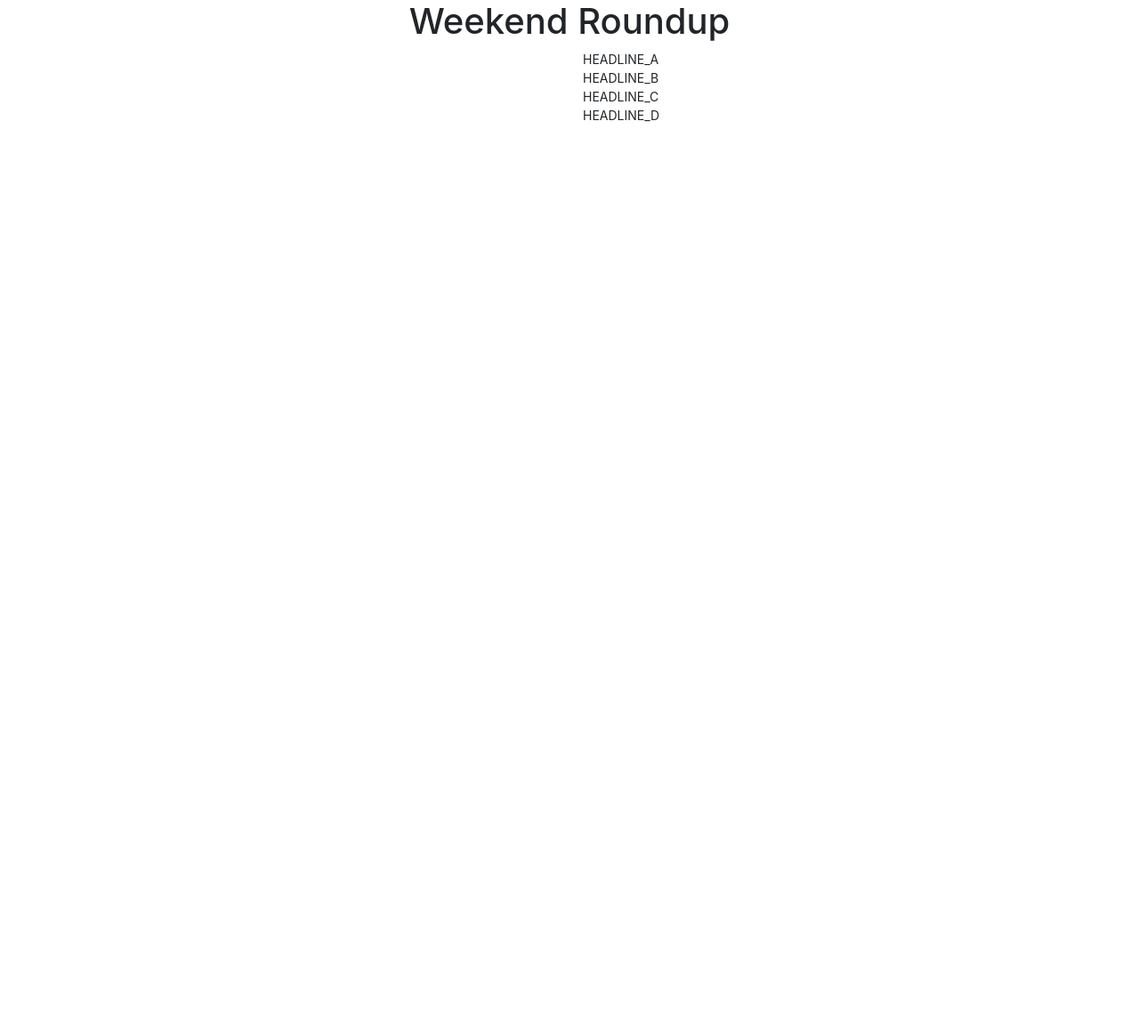
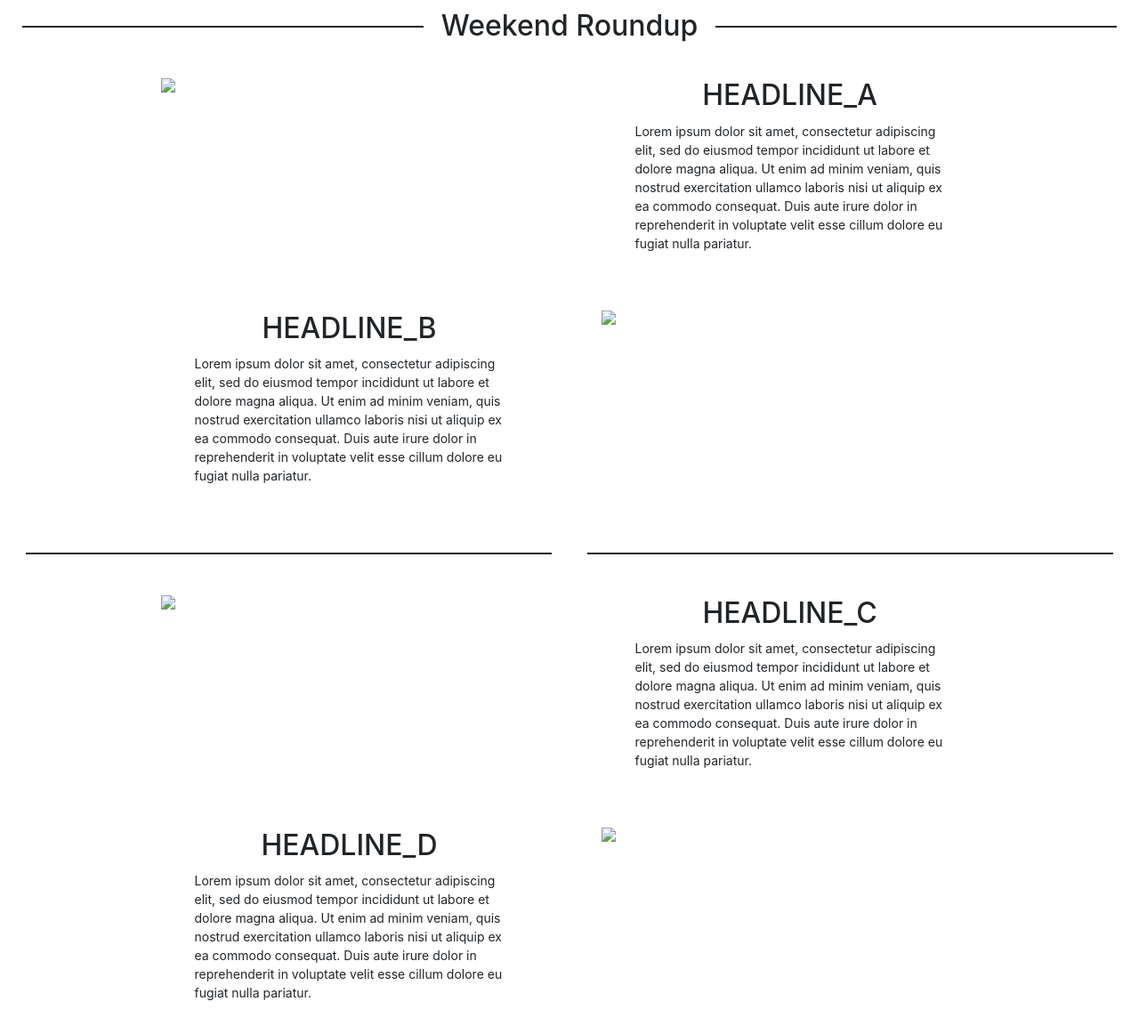
Before and after one commit to dailybruin/weekend-in-preview, a Flask app: page / in a window 1280 px wide. Shown: the whole page at 89% size. Before the commit the page ends 137 px from the top, so only its background shows below. Run offline with Flask 2, Linux system fonts and the light colour scheme; some libraries are stand-ins or nearby versions.

Commit message:
weekend roundup section

```diff
--- a/app.py
+++ b/app.py
@@ -6,18 +6,20 @@ app = Flask(__name__)
 
 # this is what we'll have a story model as
 class Story:
-    def __init__(self, picture, headline, description):
+    def __init__(self, picture, article_link, headline, description):
         self.picture = picture
+        self.article_link = article_link
         self.headline = headline
         self.description = description
 
 @app.route("/")
 def home():
     # fake "data" to display
-    StoryA = Story("http://via.placeholder.com/350x250", "HEADLINE_A", "Lorem ipsum dolor sit amet, consectetur adipiscing elit, sed do eiusmod tempor incididunt ut labore")
-    StoryB = Story("http://via.placeholder.com/350x250", "HEADLINE_B", "Lorem ipsum dolor sit amet, consectetur adipiscing elit, sed do eiusmod tempor incididunt ut labore")
-    StoryC = Story("http://via.placeholder.com/350x250", "HEADLINE_C", "Lorem ipsum dolor sit amet, consectetur adipiscing elit, sed do eiusmod tempor incididunt ut labore")
-    StoryD = Story("http://via.placeholder.com/350x250", "HEADLINE_D", "Lorem ipsum dolor sit amet, consectetur adipiscing elit, sed do eiusmod tempor incididunt ut labore")
+    lorum_ipsum_str = "Lorem ipsum dolor sit amet, consectetur adipiscing elit, sed do eiusmod tempor incididunt ut labore et dolore magna aliqua. Ut enim ad minim veniam, quis nostrud exercitation ullamco laboris nisi ut aliquip ex ea commodo consequat. Duis aute irure dolor in reprehenderit in voluptate velit esse cillum dolore eu fugiat nulla pariatur. "
+    StoryA = Story("http://via.placeholder.com/350x250", "http://dailybruin.com/", "HEADLINE_A", lorum_ipsum_str)
+    StoryB = Story("http://via.placeholder.com/350x250", "http://dailybruin.com/", "HEADLINE_B", lorum_ipsum_str)
+    StoryC = Story("http://via.placeholder.com/350x250", "http://dailybruin.com/", "HEADLINE_C", lorum_ipsum_str)
+    StoryD = Story("http://via.placeholder.com/350x250", "http://dailybruin.com/", "HEADLINE_D", lorum_ipsum_str)
     weekend_roundup_data = [StoryA, StoryB, StoryC, StoryD]
 
     template_data = {
--- a/static/css/styles.css
+++ b/static/css/styles.css
@@ -1,14 +1,53 @@
 
+/* -------------------------------- */
+/* weekend roundup section */
+/* -------------------------------- */
 .weekend-roundup {
     font-size: 14px;
 }
 
-.weekend-roundup h1 {
-    display: block;
+.weekend-roundup .article-box {
+    margin: 20px 0px;
+    padding: 0% 12.5%;
+}
+
+/* text with lines: https://stackoverflow.com/questions/15557627/heading-with-horizontal-line-on-either-side */
+.decorated{
+    overflow: hidden;
     text-align: center;
+}
+.decorated > span{
+   position: relative;
+   display: inline-block;
+}
+.decorated > span:before, .decorated > span:after{
+   content: '';
+   position: absolute;
+   top: 50%;
+   border-bottom: 2px solid;
+   width: 591px; /* half of limiter*/
+   margin: 0 20px;
+}
+.decorated > span:before{
+   right: 100%;
+}
+.decorated > span:after{
+   left: 100%;
 }
 
 .weekend-roundup img {
+    max-height: 100%;
+    max-width: 95%;
+    padding: 2%;
     display: block;
     margin: auto;
 }
+
+.weekend-roundup h2 {
+    text-align: center;
+    margin: 10px;
+}
+
+.weekend-roundup p {
+    padding: 0% 10%;
+}
--- a/templates/index.html
+++ b/templates/index.html
@@ -20,15 +20,40 @@
         <div class="weekend-roundup howard's-part">
             <div class="row">
                 <div class="col-sm-12">
-                    <h1>Weekend Roundup</h1>
+                    <h2 class="decorated"><span>Weekend Roundup</span></h2>
                 </div>
                 {% for story in weekend_roundup %}
-                <div class="col-sm-12 col-md-6">
-                        <!-- <img src="http://via.placeholder.com/350x250" -->
+                <div class="col-sm-12 article-box">
+                    <div class="row">
+                        <!-- picture on the left -->
+                        {% if loop.index0 % 2 == 0 %}
+                        <div class="col-sm-12 col-md-6">
+                            <img src={{story.picture}}>
+                        </div>
+                        {% endif %}
+                        <div class="col-sm-12 col-md-6">
+                            <div clokass="row">
+                                <div class="col-sm-12">
+                                    <h2>{{story.headline}}</h2>
+                                </div>
+                                <div class="col-sm-12">
+                                    <p>{{story.description}}</p>
+                                </div>
+                            </div>
+                        </div>
+                        <!-- picture on the right -->
+                        {% if loop.index0 % 2 == 1 %}
+                        <div class="col-sm-12 col-md-6">
+                            <img src={{story.picture}}>
+                        </div>
+                        {% endif %}
+                    </div>
                 </div>
-                <div class="col-sm-12 col-md-6">
-                    {{story.headline}}
+                {% if loop.index == loop.length / 2 %}
+                <div class="col-sm-12">
+                    <h2 class="decorated"><span></span></h2>
                 </div>
+                {% endif %}
                 {% endfor %}
             </div>
         </div>
```
